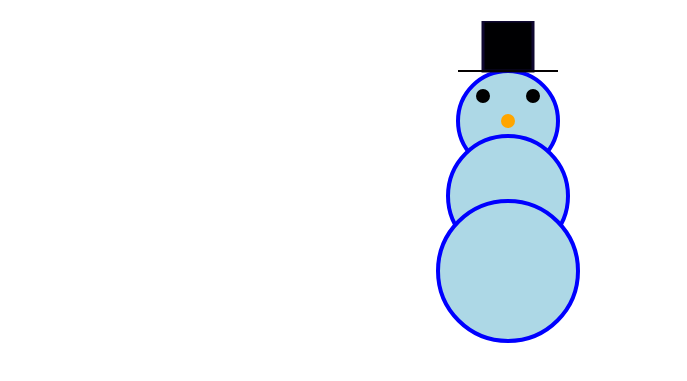
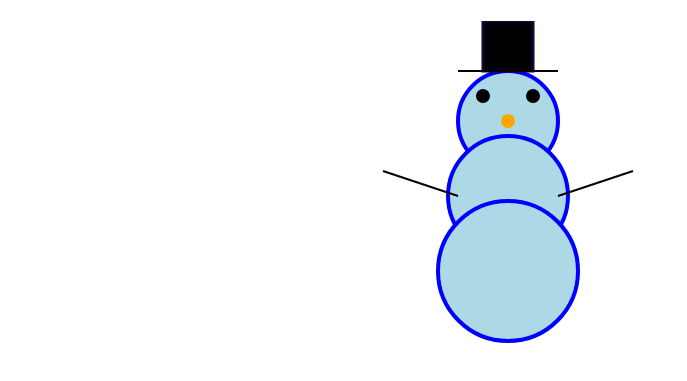
Before and after one commit to MagnusMJacobsen/GETAcadenymagnus, a plain HTML site: page SVG.html in a window 1280 px wide. Shown: the part 59-440 px from the top of the page, without its empty margins (0-687 px from the left). Drawn offline with Linux system fonts and the light colour scheme.

Commit message:
added arms

```diff
--- a/SVG.html
+++ b/SVG.html
@@ -18,6 +18,8 @@
         <circle cx="500" cy="100" r="5" stroke="orange" stroke-width="4" fill="orange" />
         <rect x="475" width="50" height="50" style="fill:rgb(0, 0, 2);stroke-width:3;stroke:rgb(15, 8, 48)" />
         <line x1="450" y1="50" x2="550" y2="50" style="stroke:rgb(5, 1, 1);stroke-width:2" />
+        <line x1="375" y1="150" x2="450" y2="175" style="stroke:rgb(5, 1, 1);stroke-width:2" />
+        <line x1="550" y1="175" x2="625" y2="150" style="stroke:rgb(5, 1, 1);stroke-width:2" />
     </svg>
 
 </body>
```
